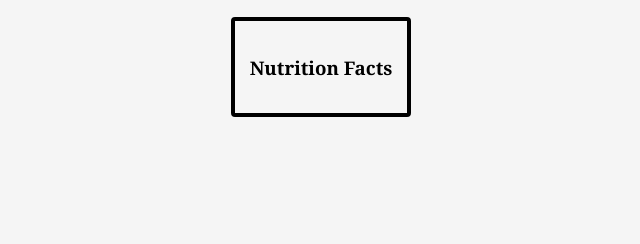
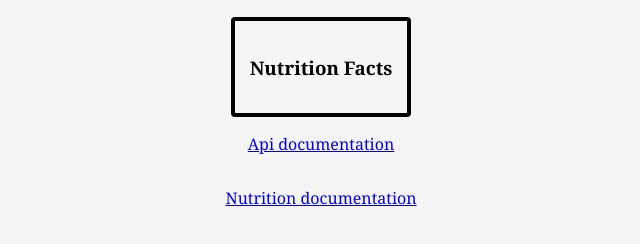
Before and after one commit to Sarah-code13/Assignment-3-JavaScript, a plain HTML site: page index.html in a window 1280 px wide. Shown: the part 194-438 px from the top of the page, without its empty margins (319-959 px from the left). Drawn offline with Linux system fonts and the light colour scheme.

Commit message:
assignment 3 1/4 done

```diff
--- a/index.html
+++ b/index.html
@@ -18,6 +18,7 @@
         <p class = "carbs"></p>
         <p class = "fat"></p>
     </div>
-
+    <p><a href="https://spoonacular.com/food-api/docs">Api documentation</a></p>
+    <p><a href="https://spoonacular.com/food-api/docs#Recipe-Nutrition-by-ID-Widget">Nutrition documentation</a></p>
 </body>
 </html>
```
